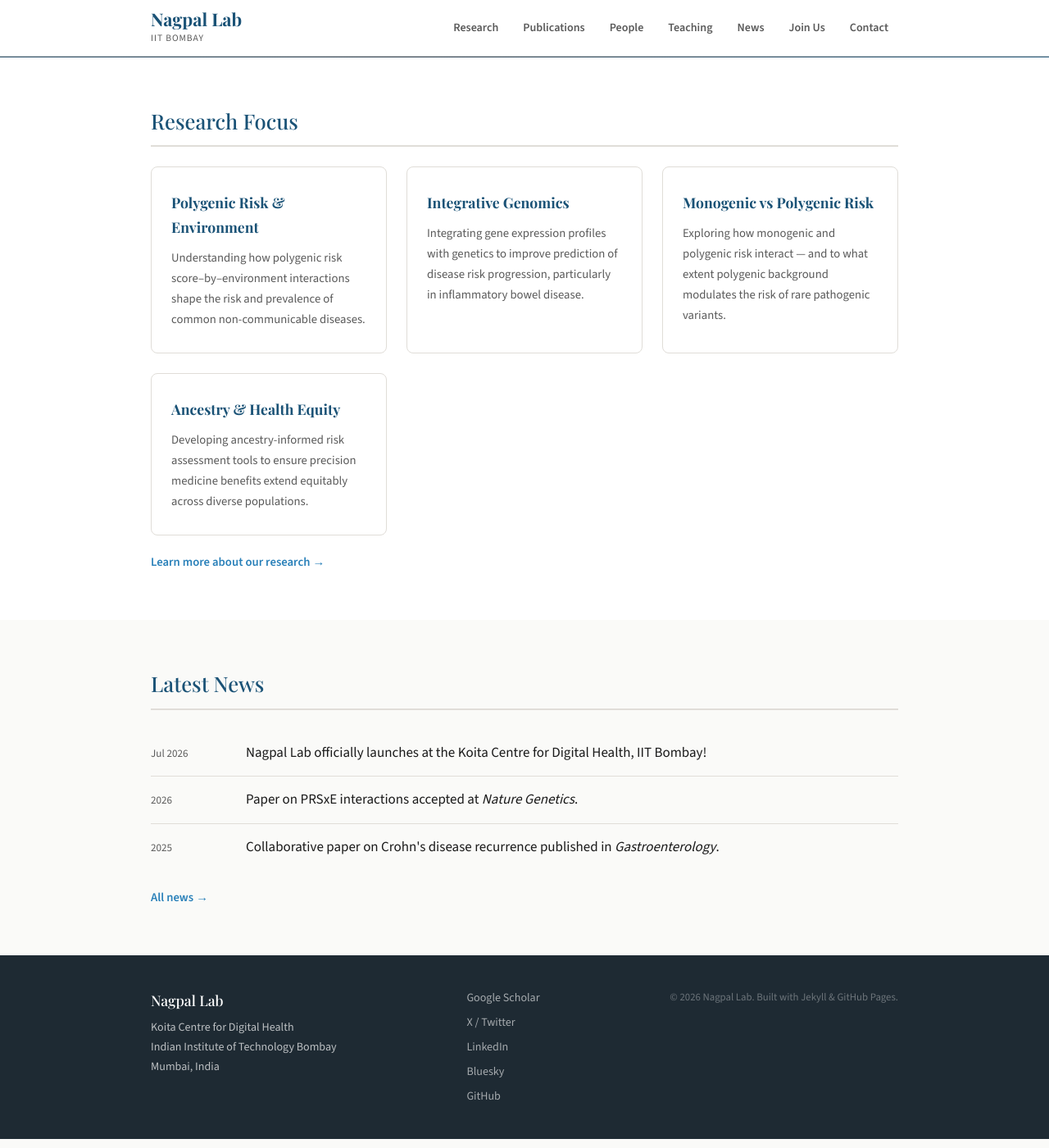
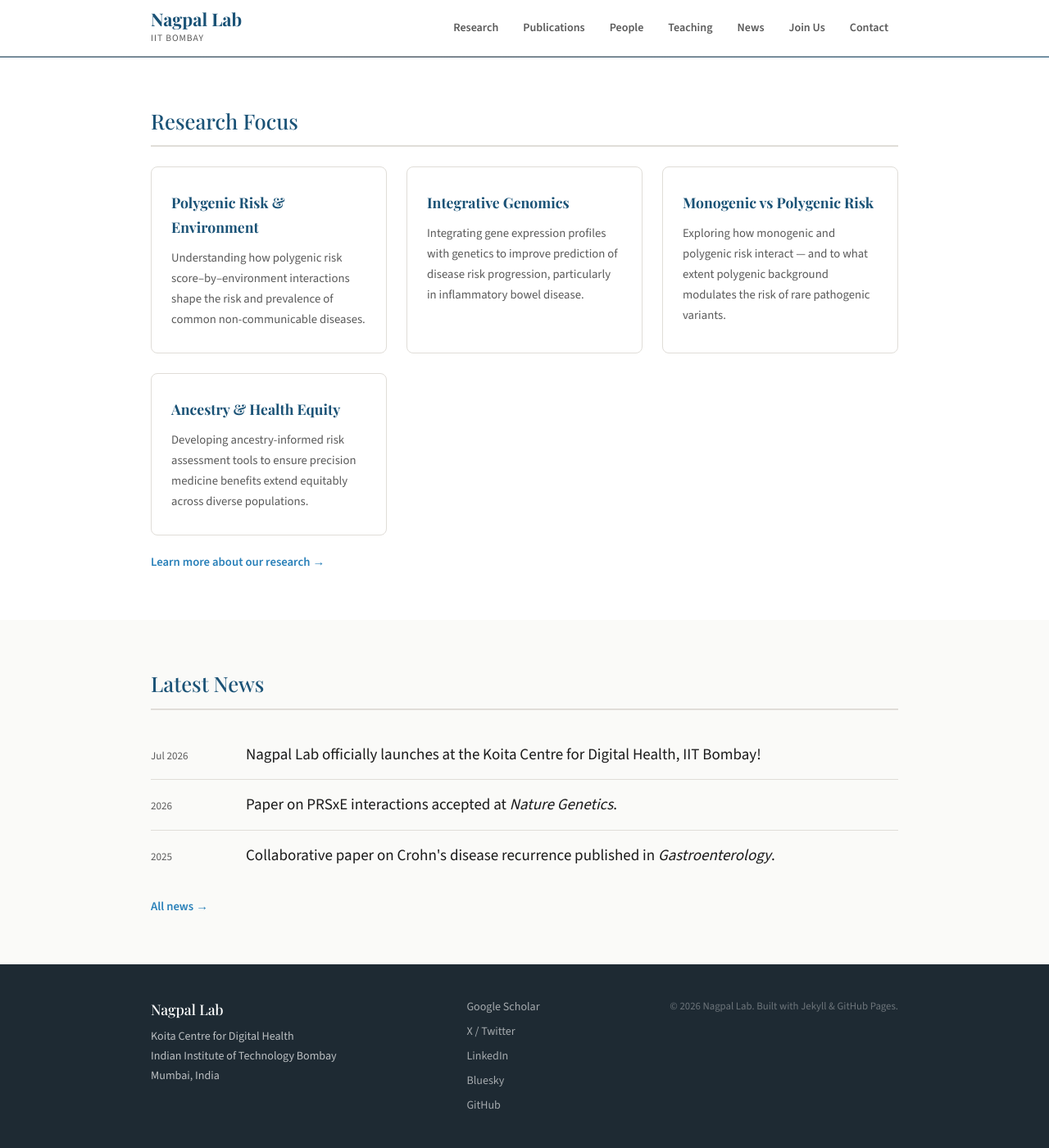
Before and after one commit to nagpallab/nagpallab.github.io, a Jekyll site: the page built from index.html, in a window 1280 px wide and 1400 px high, scrolled down 317 px. Shown: the whole window at 82% size. Built offline with Jekyll 4.4.1, drawn with Linux system fonts in a browser that asks for light colours.

Commit message:
Update style.css

```diff
--- a/assets/css/style.css
+++ b/assets/css/style.css
@@ -24,7 +24,7 @@ html { scroll-behavior: smooth; }
 
 body {
   font-family: var(--font-body);
-  font-size: 17px;
+  font-size: 19px;
   line-height: 1.7;
   color: var(--color-text);
   background: var(--color-bg);
```
